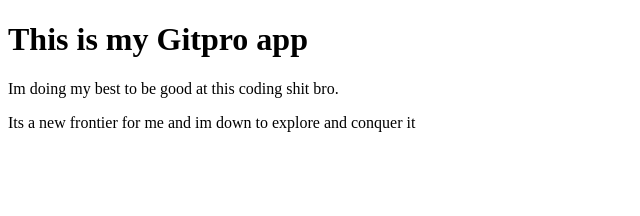
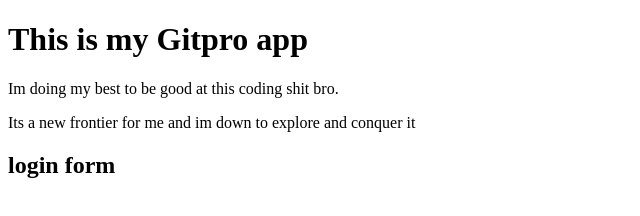
Before and after one commit to BOLAOBAJ/Newt, a plain HTML site: page index.html in a window 1280 px wide. Shown: the whole page, without its empty margins (0-640 px from the left). Drawn offline with Linux system fonts and the light colour scheme.

Commit message:
login form

```diff
--- a/index.html
+++ b/index.html
@@ -10,6 +10,6 @@
     <h1>This is my Gitpro app</h1>
     <p>Im doing my best to be good at this coding shit bro.</p>
     <p>Its a new frontier for me and im down to explore and conquer it</p>
-
+    <h2>login form</h2>
 </body>
 </html>
```
Also changed, not shown: brach1.html (added, +1 -0 lines).
